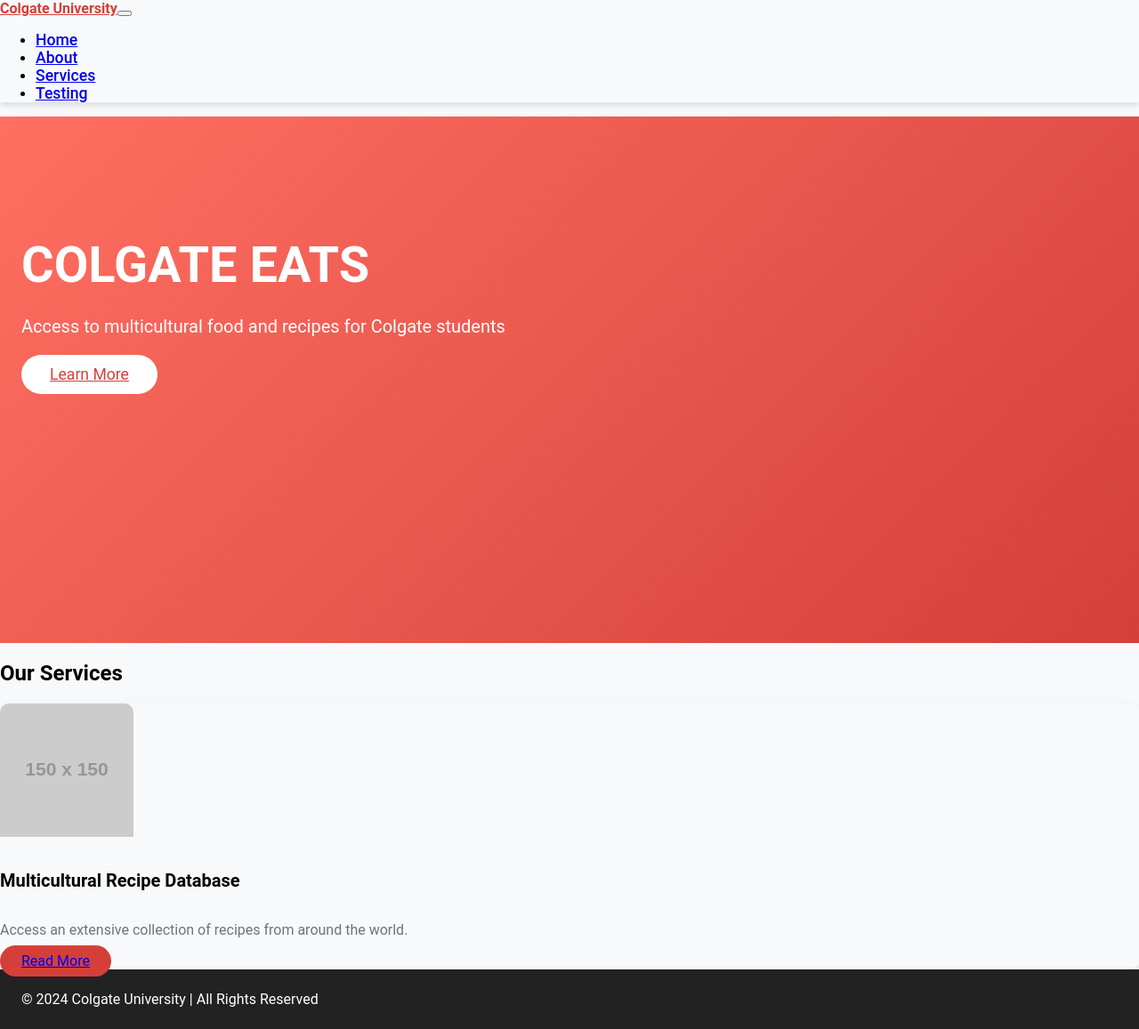
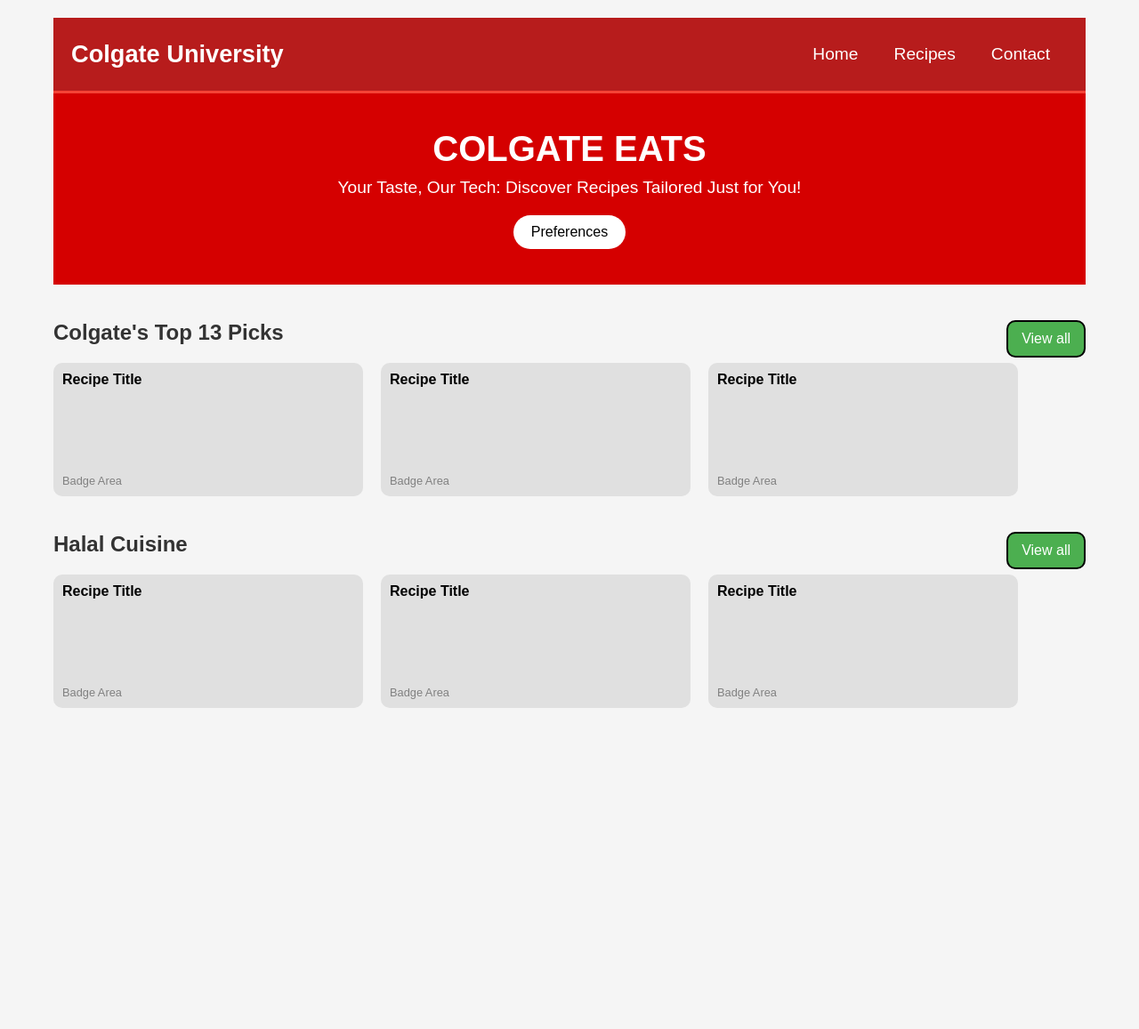
Before and after one commit to SheltonSS/Colgate-Eats, a React (Create React App) app in the folder colgateeats/: page / in a window 1280 px wide. Shown: the whole page at 89% size. After the commit the page ends 816 px from the top, so only its background shows below. Built offline with nearby package versions, Linux system fonts and the light colour scheme; no server answers.

Commit message:
Design of website page
Changed css and js file for App
need to input values and uncomment route code and insert new pages leading to your guys info

```diff
--- a/colgateeats/src/App.css
+++ b/colgateeats/src/App.css
@@ -1,146 +1,185 @@
-/* General Styles */
-body {
-  font-family: 'Roboto', sans-serif;
+* {
   margin: 0;
   padding: 0;
-  background-color: #f8f9fa;
+  box-sizing: border-box;
 }
 
-.container-fluid.bg-danger {
-  background-image: linear-gradient(135deg, #ff6f61 0%, #d43f3a 100%);
-  padding: 6rem 1.5rem;
-  color: #fff;
+body {
+  font-family: Arial, sans-serif;
+  background-color: #f5f5f5;
 }
 
-/* Navbar */
-.navbar {
-  box-shadow: 0 4px 6px rgba(0, 0, 0, 0.1);
+.app {
+  max-width: 1200px;
+  margin: 0 auto;
+  padding: 20px;
 }
 
-.navbar-brand {
-  font-weight: 700;
-  color: #d43f3a;
+/* Navigation Bar Styling */
+.navbar {
+  display: flex;
+  justify-content: space-between;
+  align-items: center;
+  background-color: #b71c1c; /* Changed the color to a darker shade */
+  padding: 20px;
+  color: white;
+  border-bottom: 3px solid #f44336; /* Added a subtle border to make it pop */
 }
 
-.navbar-nav .nav-link {
-  font-size: 1.1rem;
-  font-weight: 500;
+.navbar h3 {
+  font-size: 1.7rem;
 }
 
-.navbar-nav .nav-link:hover {
-  color: #d43f3a;
+.navbar a {
+  color: white;
+  text-decoration: none;
+  margin-left: 20px;
+  font-size: 1.2rem;
 }
 
-/* Hero Section */
-.container-fluid.bg-danger h1 {
-  font-size: 3.5rem;
-  font-weight: bold;
-  margin-bottom: 1.5rem;
+.navbar button {
+  background: none;
+  border: none;
+  color: white;
+  font-size: 1.2rem;
+  cursor: pointer;
+  padding: 10px 20px;
+  transition: background-color 0.3s;
 }
 
-.container-fluid.bg-danger p.lead {
-  font-size: 1.25rem;
-  margin-bottom: 2rem;
+.navbar button:hover {
+  background-color: #f44336;
+  border-radius: 5px;
 }
 
-.container-fluid.bg-danger .btn-lg {
-  padding: 0.75rem 2rem;
-  font-size: 1.1rem;
-  border-radius: 50px;
-  background-color: #fff;
-  color: #d43f3a;
-  border: none;
-  transition: background-color 0.3s ease;
+/* Header Section */
+.header {
+  background-color: #d50000;
+  color: white;
+  padding: 40px;
+  text-align: center;
 }
 
-.container-fluid.bg-danger .btn-lg:hover {
-  background-color: #f8f9fa;
+.header h1 {
+  font-size: 2.5rem;
+  margin-bottom: 10px;
 }
 
-/* Services Section */
-.card {
-  transition: all 0.3s ease;
-  border: none;
-  border-radius: 10px;
-  box-shadow: 0 10px 20px rgba(0, 0, 0, 0.1);
+.header p {
+  font-size: 1.2rem;
 }
 
-.card:hover {
-  transform: translateY(-10px);
-  box-shadow: 0 15px 25px rgba(0, 0, 0, 0.15);
+.preferences-btn {
+  margin-top: 20px;
+  padding: 10px 20px;
+  background-color: white;
+  color: black;
+  border-radius: 25px;
+  border: none;
+  font-size: 1rem;
+  cursor: pointer;
+  transition: background-color 0.3s;
 }
 
-.card-img-top {
-  border-top-left-radius: 10px;
-  border-top-right-radius: 10px;
-  max-height: 200px;
-  object-fit: cover;
+.preferences-btn:hover {
+  background-color: #f44336;
+  color: white;
+}
+
+.favorites-section,
+.halal-section {
+  margin-top: 40px;
+  position: relative;
+}
+
+h2 {
+  font-size: 1.5rem;
+  margin-bottom: 20px;
+  color: #333;
+}
+
+/* Updated View All Button Styling */
+.view-all-btn {
+  position: absolute;
+  top: 0;
+  right: 0;
+  background-color: #4caf50;
+  color: white;
+  font-size: 1rem;
+  border: 2px solid black; /* Added a border to make it stand out */
+  padding: 10px 15px;
+  border-radius: 10px;
+  cursor: pointer;
+  transition: background-color 0.3s, transform 0.3s;
+}
+
+.view-all-btn:hover {
+  background-color: #388e3c;
+  transform: scale(1.05); /* Add slight hover scaling to make it pop */
+}
+
+.favorites,
+.halal-options {
+  display: flex;
+  gap: 20px;
+}
+
+.favorite-card,
+.halal-card {
+  background-color: #e0e0e0;
+  width: 30%;
+  height: 150px;
+  border-radius: 10px;
+  cursor: pointer;
+  padding: 10px;
+  display: flex;
+  flex-direction: column;
+  justify-content: space-between;
 }
 
 .card-title {
-  font-size: 1.25rem;
+  font-size: 1rem;
   font-weight: bold;
 }
 
-.card-text {
-  font-size: 1rem;
-  color: #6c757d;
+.card-badges {
+  font-size: 0.8rem;
+  color: grey;
 }
 
-.btn-danger {
-  background-color: #d43f3a;
-  border-radius: 50px;
-  padding: 0.5rem 1.5rem;
-  transition: background-color 0.3s ease;
+/* Recipe Popup Styling */
+.recipe-popup {
+  position: fixed;
+  top: 50%;
+  left: 50%;
+  transform: translate(-50%, -50%);
+  background-color: white;
+  padding: 20px;
+  border: 1px solid #ccc;
+  border-radius: 10px;
+  z-index: 1000;
 }
 
-.btn-danger:hover {
-  background-color: #c23630;
+.popup-content {
+  text-align: center;
 }
 
-/* Modals */
-.modal-header {
-  background-color: #d43f3a;
+.close-popup-btn,
+.next-btn {
+  margin-top: 20px;
+  padding: 10px 20px;
+  background-color: #d50000;
   color: white;
+  border: none;
+  border-radius: 5px;
+  cursor: pointer;
 }
 
-.modal-footer .btn {
-  border-radius: 50px;
-  padding: 0.5rem 1.5rem;
+.next-btn {
+  margin-left: 20px; /* Increased spacing between the two buttons */
 }
 
-/* Footer */
-footer {
-  background-color: #222;
-  color: #fff;
-  padding: 1.5rem;
+.close-popup-btn:hover,
+.next-btn:hover {
+  background-color: #f44336;
 }
-
-footer p {
-  margin: 0;
-  font-size: 1rem;
-}
-
-footer a {
-  color: #d43f3a;
-  text-decoration: none;
-}
-
-footer a:hover {
-  text-decoration: underline;
-}
-
-/* Responsiveness */
-@media (max-width: 768px) {
-  .container-fluid.bg-danger h1 {
-    font-size: 2.5rem;
-  }
-
-  .container-fluid.bg-danger p.lead {
-    font-size: 1rem;
-  }
-
-  .container-fluid.bg-danger .btn-lg {
-    font-size: 1rem;
-  }
-}
--- a/colgateeats/src/App.js
+++ b/colgateeats/src/App.js
@@ -1,67 +1,114 @@
-import React from 'react';
-import './App.css';
-import { Link } from 'react-router-dom'; // Import Link from react-router-dom
+import React, { useState } from "react";
+import "./App.css";
 
 function App() {
+  const [currentPage, setCurrentPage] = useState("home");
+  const [showRecipePopup, setShowRecipePopup] = useState(false);
+
+  const openRecipePopup = () => {
+    setShowRecipePopup(true);
+  };
+
+  const closeRecipePopup = () => {
+    setShowRecipePopup(false);
+  };
+
+  const renderPage = () => {
+    switch (currentPage) {
+      // case "home":
+      //   return <Home openRecipePopup={openRecipePopup} />;
+      // case "preferences":
+      //   return <Preferences />;
+      // case "recipes":
+      //   return <Recipes />;
+      // case "contact":
+      //   return <Contact />;
+      default:
+        return <Home openRecipePopup={openRecipePopup} />;
+    }
+  };
+
   return (
-    <div className="container mt-5">
-      <nav className="navbar navbar-expand-lg navbar-light bg-light">
-        <div className="container-fluid">
-          <a className="navbar-brand" href="#">Colgate University</a>
-          <button className="navbar-toggler" type="button" data-bs-toggle="collapse" data-bs-target="#navbarNav" aria-controls="navbarNav" aria-expanded="false" aria-label="Toggle navigation">
-            <span className="navbar-toggler-icon"></span>
-          </button>
-          <div className="collapse navbar-collapse" id="navbarNav">
-            <ul className="navbar-nav ms-auto">
-              <li className="nav-item">
-                <Link className="nav-link active" aria-current="page" to="/">Home</Link>
-              </li>
-              <li className="nav-item">
-                <Link className="nav-link" to="#">About</Link>
-              </li>
-              <li className="nav-item">
-                <Link className="nav-link" to="#">Services</Link>
-              </li>
-              <li className="nav-item">
-                <Link className="nav-link" to="/testing">Testing</Link>
-              </li>
-            </ul>
-          </div>
+    <div className="app">
+      <nav className="navbar">
+        <h3>Colgate University</h3>
+        <div>
+          <button onClick={() => setCurrentPage("home")}>Home</button>
+          <button onClick={() => setCurrentPage("recipes")}>Recipes</button>
+          <button onClick={() => setCurrentPage("contact")}>Contact</button>
         </div>
       </nav>
 
-      {/* Hero Section */}
-      <div className="container-fluid bg-danger p-5 text-white text-center d-flex align-items-center justify-content-center" style={{ height: "50vh", backgroundColor: "#800000", backgroundSize: 'cover', backgroundPosition: 'center' }}>
-        <div>
-          <h1 className="display-4 fw-bold">COLGATE EATS</h1>
-          <p className="lead">Access to multicultural food and recipes for Colgate students</p>
-          <a href="#" className="btn btn-light btn-lg mt-3 shadow">Learn More</a>
-        </div>
-      </div>
+      <header className="header">
+        <h1>COLGATE EATS</h1>
+        <p>Your Taste, Our Tech: Discover Recipes Tailored Just for You!</p>
+        <button className="preferences-btn" onClick={() => setCurrentPage("preferences")}>
+          Preferences
+        </button>
+      </header>
 
-      {/* Services Section */}
-      <div className="container mt-5">
-        <h2 className="text-center mb-4">Our Services</h2>
-        <div className="row">
-          {/* Service 1 */}
-          <div className="col-md-4">
-            <div className="card shadow-sm border-0">
-              <img src="https://via.placeholder.com/150" className="card-img-top" alt="Service 1" />
-              <div className="card-body">
-                <h5 className="card-title">Multicultural Recipe Database</h5>
-                <p className="card-text">Access an extensive collection of recipes from around the world.</p>
-                <a href="#" className="btn btn-danger" data-bs-toggle="modal" data-bs-target="#service1Modal">Read More</a>
-              </div>
-            </div>
+      {renderPage()}
+
+      {showRecipePopup && (
+        <div className="recipe-popup">
+          <div className="popup-content">
+            <h2>Recipe Details</h2>
+            <p>This is a placeholder for the recipe details.</p>
+            <button className="close-popup-btn" onClick={closeRecipePopup}>
+              Close
+            </button>
+            <button className="next-btn">Find Directions</button>
           </div>
         </div>
-      </div>
-      {/* Footer */}
-      <footer className="bg-dark text-white text-center py-3 mt-5">
-        <p>&copy; 2024 Colgate University | All Rights Reserved</p>
-      </footer>
+      )}
     </div>
   );
 }
 
-export default App;
+function Home({ openRecipePopup }) {
+  return (
+    <>
+      <section className="favorites-section">
+        <h2>Colgate's Top 13 Picks</h2>
+        <button className="view-all-btn">View all</button>
+        <div className="favorites">
+          <div className="favorite-card" onClick={openRecipePopup}>
+            <div className="card-title">Recipe Title</div>
+            <div className="card-badges">Badge Area</div>
+          </div>
+          <div className="favorite-card" onClick={openRecipePopup}>
+            <div className="card-title">Recipe Title</div>
+            <div className="card-badges">Badge Area</div>
+          </div>
+          <div className="favorite-card" onClick={openRecipePopup}>
+            <div className="card-title">Recipe Title</div>
+            <div className="card-badges">Badge Area</div>
+          </div>
+        </div>
+      </section>
+
+      <section className="halal-section">
+        <h2>Halal Cuisine</h2>
+        <button className="view-all-btn">View all</button>
+        <div className="halal-options">
+          <div className="halal-card" onClick={openRecipePopup}>
+            <div className="card-title">Recipe Title</div>
+            <div className="card-badges">Badge Area</div>
+          </div>
+          <div className="halal-card" onClick={openRecipePopup}>
+            <div className="card-title">Recipe Title</div>
+            <div className="card-badges">Badge Area</div>
+          </div>
+          <div className="halal-card" onClick={openRecipePopup}>
+            <div className="card-title">Recipe Title</div>
+            <div className="card-badges">Badge Area</div>
+          </div>
+        </div>
+        <div className>
+        </div>
+      </section>
+    </>
+  )
+}
+
+export default App
```
